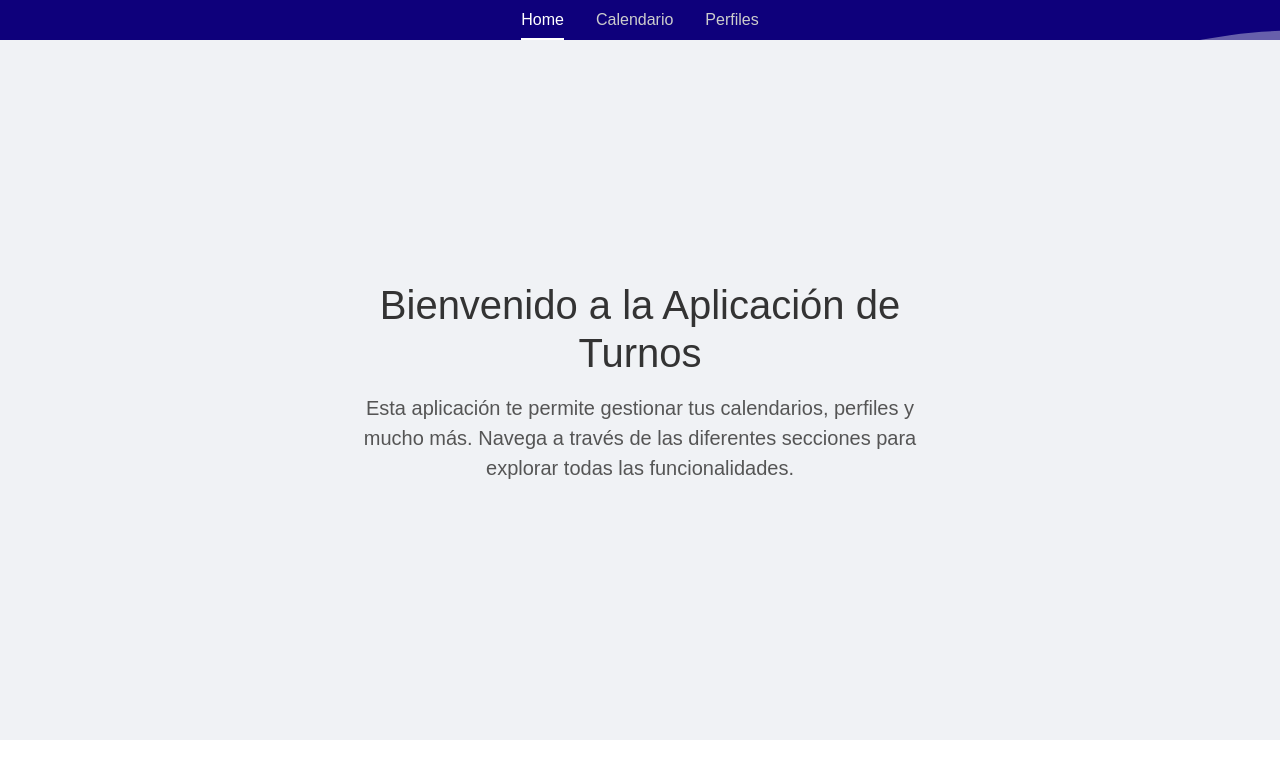
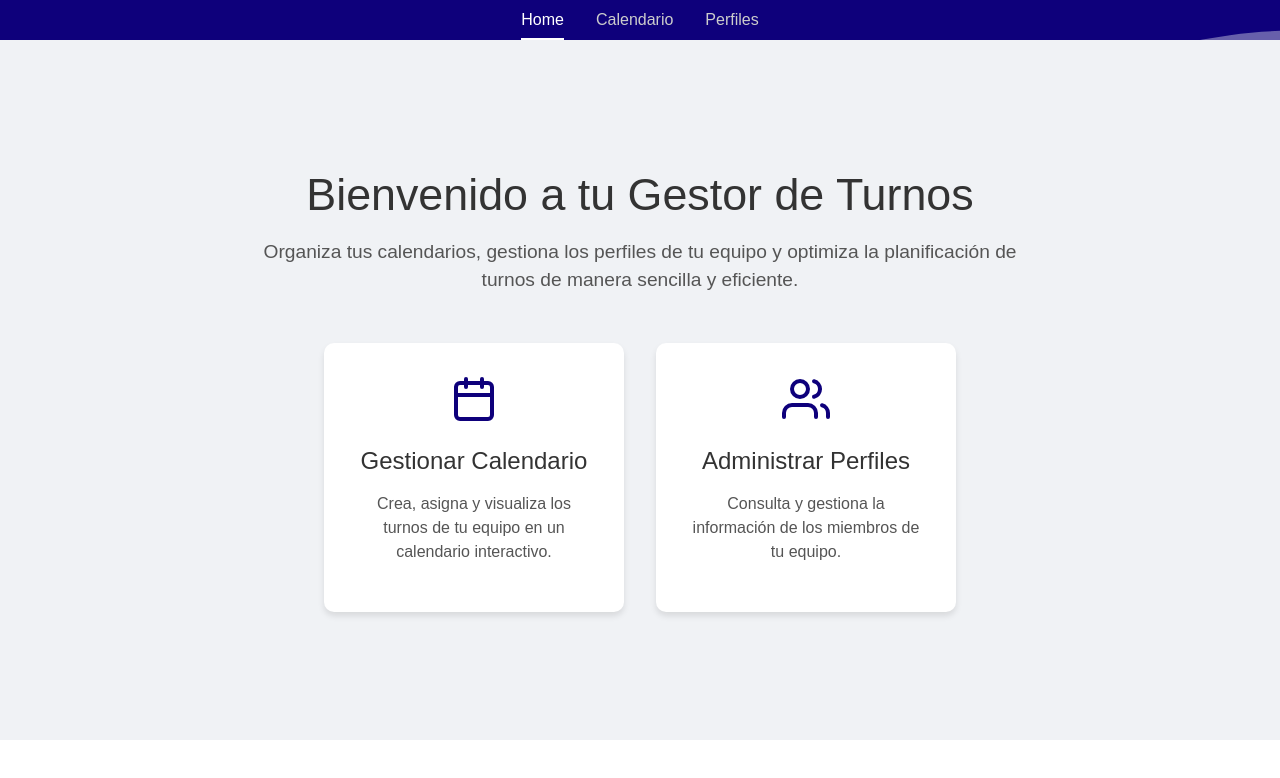
Before and after one commit to wavaronr/TurnosApp, a React (Create React App) app: page /Home in a window 1280 px wide. Shown: the top 778 px of the page. Built offline with nearby package versions, Linux system fonts and the light colour scheme; no server answers; sample sign-in values are in the browser's storage.

Commit message:
feat: Redesign Home page with interactive cards

```diff
--- a/src/components/Home.js
+++ b/src/components/Home.js
@@ -1,15 +1,41 @@
 import React from 'react';
+import { Link } from 'react-router-dom';
 import '../css/Home.css';
 
 function Home() {
   return (
     <div className="home-container">
       <div className="home-content">
-        <h1 className="home-title">Bienvenido a la Aplicación de Turnos</h1>
+        <h1 className="home-title">Bienvenido a tu Gestor de Turnos</h1>
         <p className="home-description">
-          Esta aplicación te permite gestionar tus calendarios, perfiles y mucho más.
-          Navega a través de las diferentes secciones para explorar todas las funcionalidades.
+          Organiza tus calendarios, gestiona los perfiles de tu equipo y optimiza la planificación de turnos de manera sencilla y eficiente.
         </p>
+        <div className="home-cards-container">
+          <Link to="/Calendario" className="home-card">
+            <div className="home-card-icon">
+              <svg xmlns="http://www.w3.org/2000/svg" width="48" height="48" viewBox="0 0 24 24" fill="none" stroke="currentColor" strokeWidth="2" strokeLinecap="round" strokeLinejoin="round">
+                <rect x="3" y="4" width="18" height="18" rx="2" ry="2"></rect>
+                <line x1="16" y1="2" x2="16" y2="6"></line>
+                <line x1="8" y1="2" x2="8" y2="6"></line>
+                <line x1="3" y1="10" x2="21" y2="10"></line>
+              </svg>
+            </div>
+            <h3 className="home-card-title">Gestionar Calendario</h3>
+            <p className="home-card-description">Crea, asigna y visualiza los turnos de tu equipo en un calendario interactivo.</p>
+          </Link>
+          <Link to="/Perfiles" className="home-card">
+            <div className="home-card-icon">
+              <svg xmlns="http://www.w3.org/2000/svg" width="48" height="48" viewBox="0 0 24 24" fill="none" stroke="currentColor" strokeWidth="2" strokeLinecap="round" strokeLinejoin="round">
+                <path d="M17 21v-2a4 4 0 0 0-4-4H5a4 4 0 0 0-4 4v2"></path>
+                <circle cx="9" cy="7" r="4"></circle>
+                <path d="M23 21v-2a4 4 0 0 0-3-3.87"></path>
+                <path d="M16 3.13a4 4 0 0 1 0 7.75"></path>
+              </svg>
+            </div>
+            <h3 className="home-card-title">Administrar Perfiles</h3>
+            <p className="home-card-description">Consulta y gestiona la información de los miembros de tu equipo.</p>
+          </Link>
+        </div>
       </div>
     </div>
   );
--- a/src/css/Home.css
+++ b/src/css/Home.css
@@ -1,25 +1,66 @@
-
 .home-container {
   display: flex;
   justify-content: center;
   align-items: center;
-  height: calc(100vh - 100px); /* Adjust height to account for header */
-  text-align: center;
+  min-height: calc(100vh - 100px);
   background: #f0f2f5;
   padding: 2rem;
+  text-align: center;
 }
 
 .home-content {
-  max-width: 600px;
+  max-width: 800px;
 }
 
 .home-title {
-  font-size: 2.5rem;
+  font-size: 2.8rem;
   color: #333;
   margin-bottom: 1rem;
 }
 
 .home-description {
-  font-size: 1.25rem;
+  font-size: 1.2rem;
+  color: #555;
+  margin-bottom: 3rem;
+}
+
+.home-cards-container {
+  display: flex;
+  justify-content: center;
+  gap: 2rem;
+}
+
+.home-card {
+  background: #fff;
+  border-radius: 10px;
+  box-shadow: 0 4px 6px rgba(0, 0, 0, 0.1);
+  padding: 2rem;
+  text-decoration: none;
+  color: inherit;
+  transition: transform 0.3s ease, box-shadow 0.3s ease;
+  width: 300px;
+  display: flex;
+  flex-direction: column;
+  align-items: center;
+}
+
+.home-card:hover {
+  transform: translateY(-10px);
+  box-shadow: 0 10px 15px rgba(0, 0, 0, 0.1);
+}
+
+.home-card-icon {
+  margin-bottom: 1.5rem;
+  color: #0e007b;
+}
+
+.home-card-title {
+  font-size: 1.5rem;
+  margin-bottom: 1rem;
+  color: #333;
+}
+
+.home-card-description {
+  font-size: 1rem;
   color: #555;
 }
```
